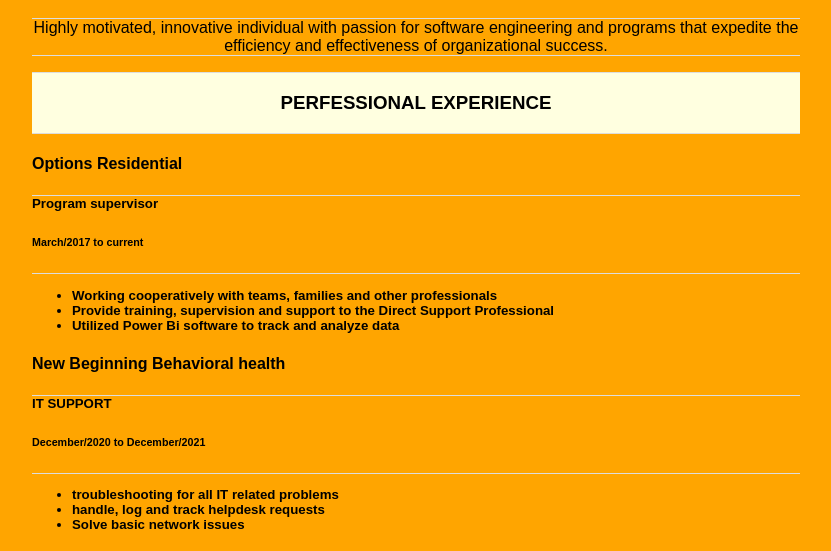
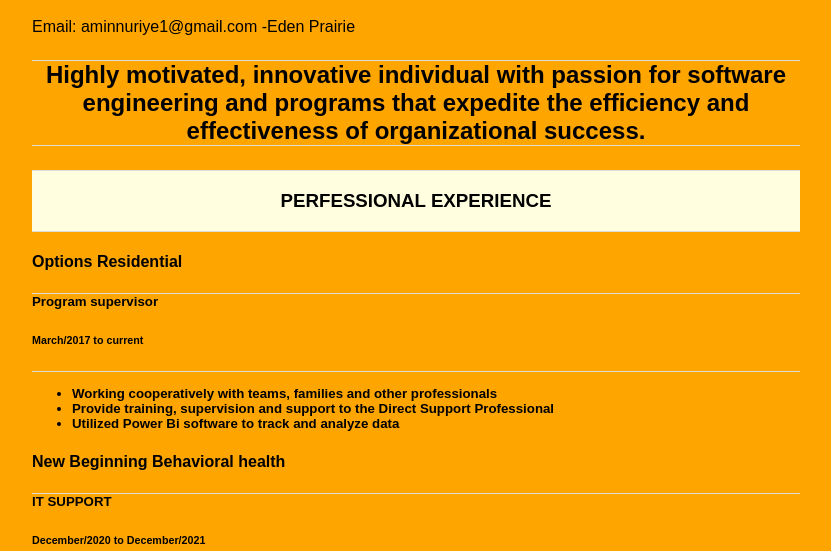
Before and after one commit to aminnuriye/aminnuriye.github.io, a plain HTML site: page index.html in a window 1280 px wide. Shown: the part 170-721 px from the top of the page, without its empty margins (224-1055 px from the left). Drawn offline with Linux system fonts and the light colour scheme.

Commit message:
Update index.html

```diff
--- a/index.html
+++ b/index.html
@@ -9,6 +9,7 @@
 <body>
   <div>
     <h1>Amin Nuriye</h1>
+    <h>Email: aminnuriye1@gmail.com -Eden Prairie<h2>
     <p>Highly motivated, innovative individual with passion for software engineering and programs that expedite the efficiency and effectiveness of organizational success.
   </div>
 
@@ -61,8 +62,5 @@
     <h5>Bachelor of Science - International Business</h5>
     <h6>Metropolitan State University - St.Paul, MN - December 2022</h6>
   </div>
-
-
-
 </body>
 </html>
```
